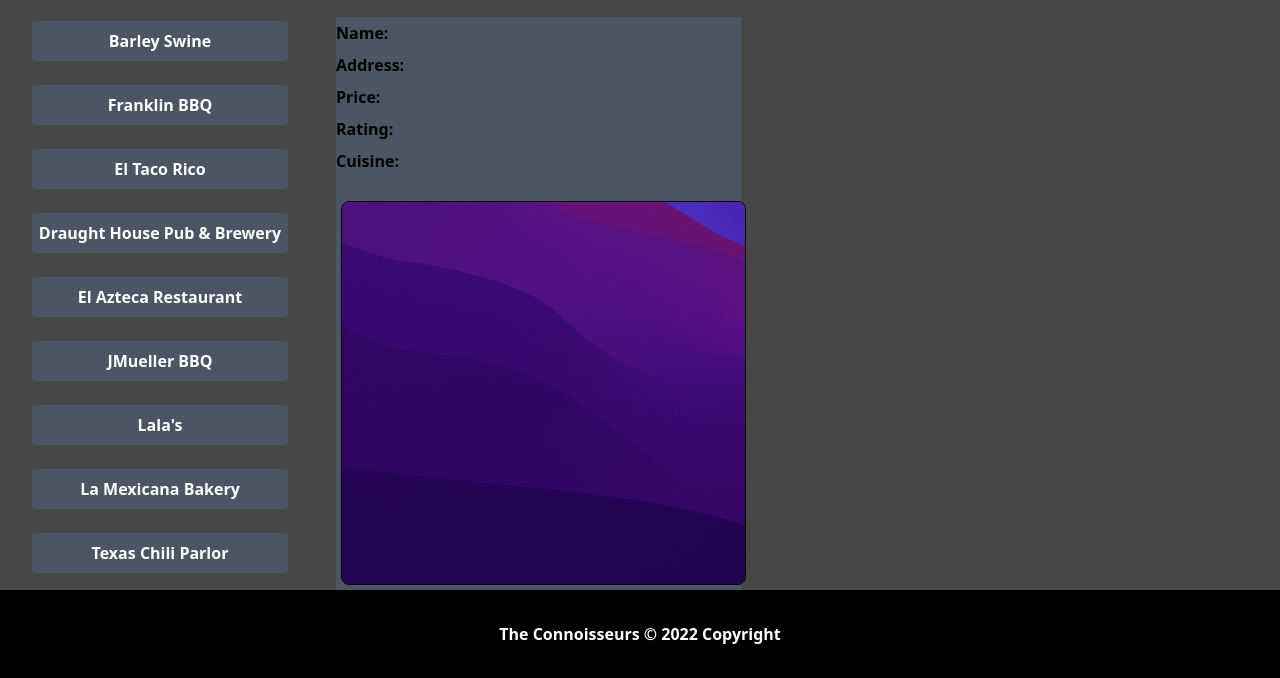
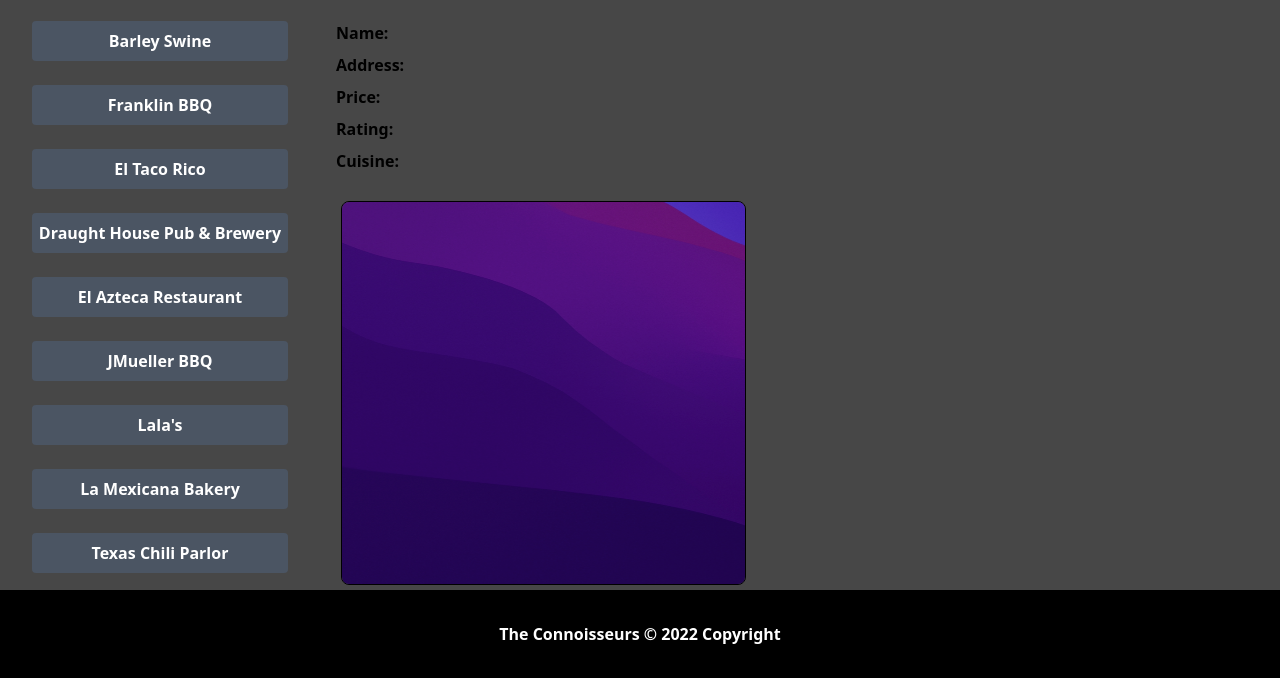
Before and after one commit to shawnawhite3699/the-local-foodie, a plain HTML site: page bourdain.html in a window 1280 px wide. Shown: the part 179-857 px from the top of the page. Drawn offline with nearby package versions, Linux system fonts and the light colour scheme; some packages are replaced by stand-ins of ours; a web font is replaced by a local one.

Commit message:
moved image to list item

```diff
--- a/bourdain.html
+++ b/bourdain.html
@@ -43,15 +43,15 @@
             <li><button class="bg-gray-600 hover:bg-black text-white font-bold py-2 m-3 ml-0 w-64 rounded">Texas Chili Parlor</button></li>
         </ul>
 
-    <section class="col-start-4 col-end-8 mt-5 leading-loose font-bold bg-gray-600">
+    <section class="col-start-4 col-end-8 mt-5 leading-loose font-bold">
         <ul>
             <li>Name:</li>
             <li>Address:</li>
             <li>Price:</li>
             <li>Rating:</li>
             <li>Cuisine:</li>
+            <li><img class="rounded-lg mt-6 max-h-96" src="./assets/images/placeholder.png" alt="Photo of Anthony Bourdain"></li>
         </ul>
-        <img class="rounded-lg mt-6 max-h-96" src="./assets/images/placeholder.png" alt="Photo of Anthony Bourdain">
     </section>
 
     <section class="col-start-8 col-end-13 py-2">
```
